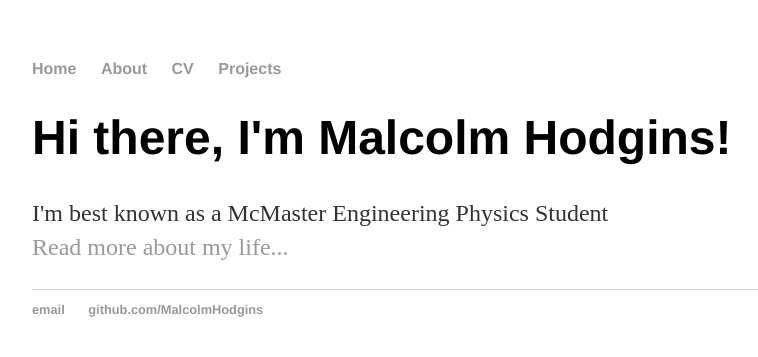
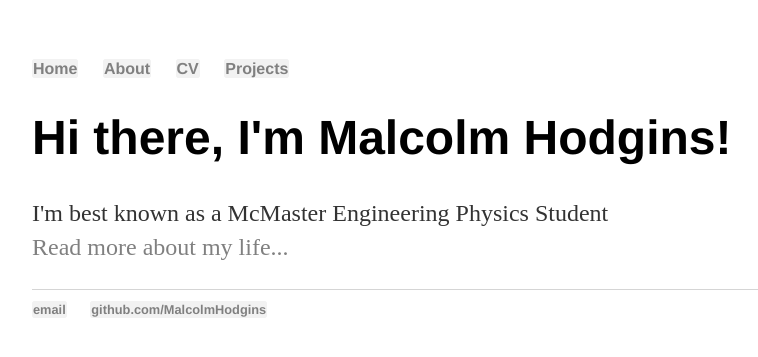
Before and after one commit to MalcolmHodgins/MalcolmHodgins.github.io, a Jekyll site: the page built from index.html, in a window 1280 px wide. Shown: the top 357 px of the page, without its empty margins (160-918 px from the left). Built offline with Jekyll 4.4.1, drawn with Linux system fonts in a browser that asks for light colours.

Commit message:
Update main.css

```diff
--- a/css/main.css
+++ b/css/main.css
@@ -11,10 +11,14 @@ nav ul, footer ul {
 nav ul li, footer ul li {
     display: inline;
     margin-right: 20px;
+    border:1px solid #f2f2f2;
+    border-radius: 3px;
+    background-color:#f2f2f2;
+
 }
 a {
     text-decoration: none;
-    color: #999;
+    color: #808080;
 }
 a:hover {
     text-decoration: underline;
@@ -76,3 +80,9 @@ ul.posts {
   color: #abb2bf;
   display: inline-block;
 }
+
+/* .optionbox {
+  border:2px solid #282c34;
+  border-radius: 10px;
+  background-color:#282c34;
+} */
```
